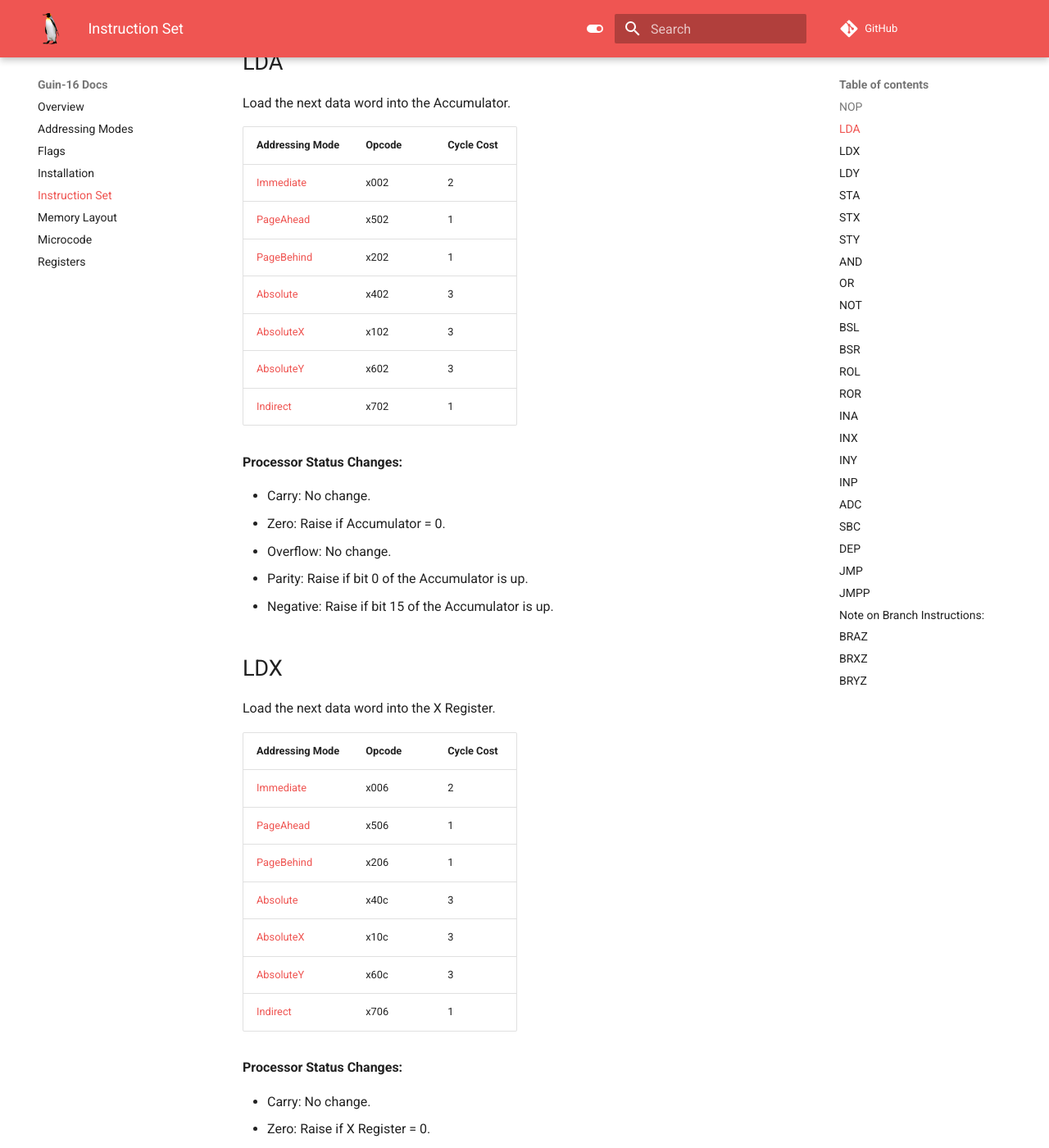
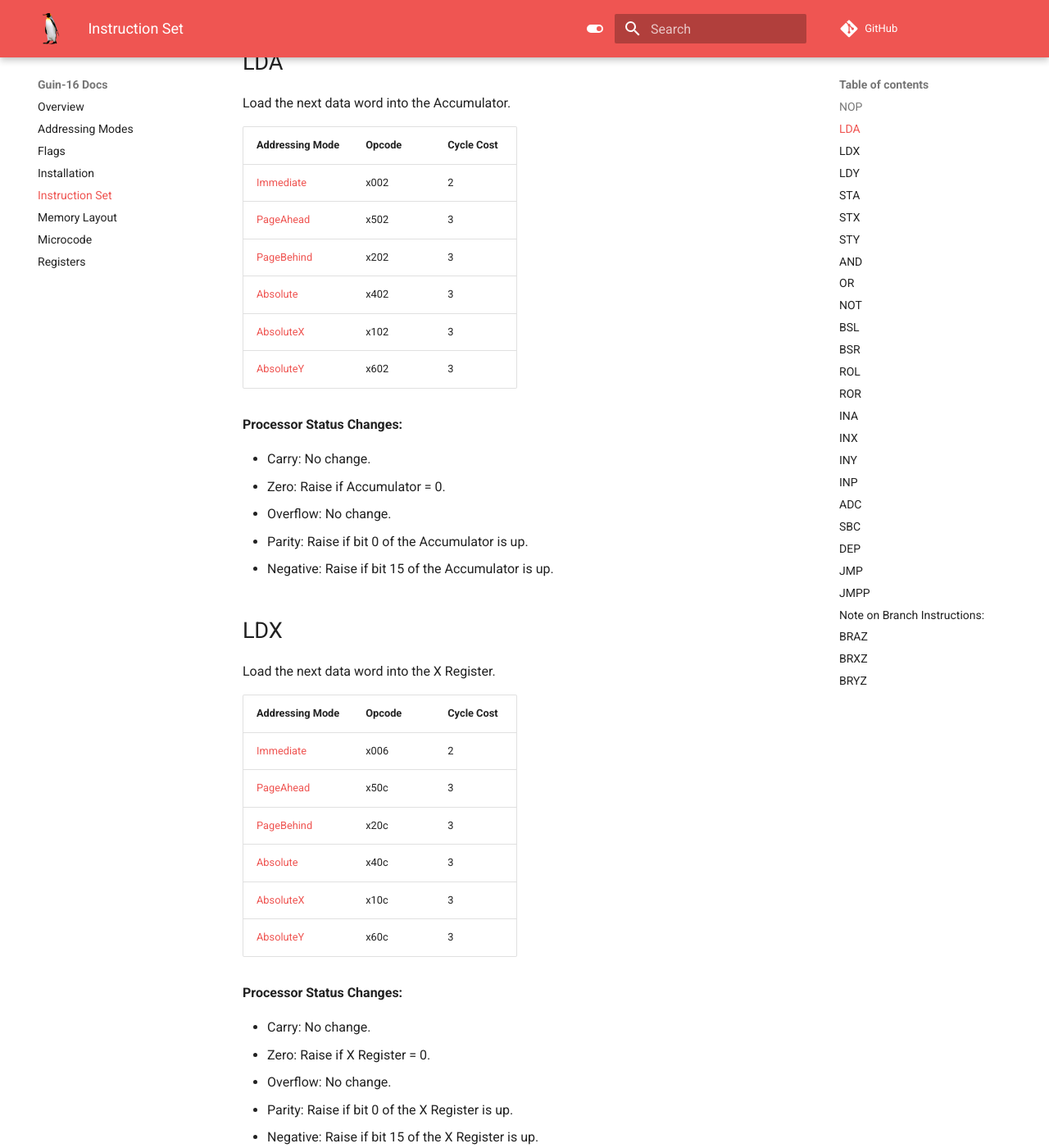
Before and after one commit to shogrenjacob/16-bit-cpu, an MkDocs documentation site: the page built from docs/instruction-set.md, in a window 1280 px wide and 1400 px high, scrolled down 823 px. Shown: the whole window at 82% size. Built offline with MkDocs 1.6.1 and Material for MkDocs 9.7.7, drawn with Linux system fonts in a browser that asks for light colours; comment, search, counter and statistics services are not loaded; some of the changed text lies outside the part shown.

Commit message:
finished addressing modes, edited website a bit

```diff
--- a/docs/instruction-set.md
+++ b/docs/instruction-set.md
@@ -24,12 +24,11 @@ Load the next data word into the Accumulator.
 | Addressing Mode | Opcode | Cycle Cost |
 |---|---|---|
 | [Immediate](addressing-modes.md/#immediate) | x002 | 2 |
-| [PageAhead](addressing-modes.md/#pageahead) | x502 | 1 |
-| [PageBehind](addressing-modes.md/#pagebehind) | x202 | 1 |
+| [PageAhead](addressing-modes.md/#pageahead) | x502 | 3 |
+| [PageBehind](addressing-modes.md/#pagebehind) | x202 | 3 |
 | [Absolute](addressing-modes.md/#absolute) | x402 | 3 |
 | [AbsoluteX](addressing-modes.md/#absolutex) | x102 | 3 |
 | [AbsoluteY](addressing-modes.md/#absolutey) | x602 | 3 |
-| [Indirect](addressing-modes.md/#indirect) | x702 | 1 |
 
 **Processor Status Changes:**
 
@@ -46,12 +45,11 @@ Load the next data word into the X Register.
 | Addressing Mode | Opcode | Cycle Cost |
 |---|---|---|
 | [Immediate](addressing-modes.md/#immediate) | x006 | 2 |
-| [PageAhead](addressing-modes.md/#pageahead) | x506 | 1 |
-| [PageBehind](addressing-modes.md/#pagebehind) | x206 | 1 |
+| [PageAhead](addressing-modes.md/#pageahead) | x50c | 3 |
+| [PageBehind](addressing-modes.md/#pagebehind) | x20c | 3 |
 | [Absolute](addressing-modes.md/#absolute) | x40c | 3 |
 | [AbsoluteX](addressing-modes.md/#absolutex) | x10c | 3 |
 | [AbsoluteY](addressing-modes.md/#absolutey) | x60c | 3 |
-| [Indirect](addressing-modes.md/#indirect) | x706 | 1 |
 
 **Processor Status Changes:**
 
@@ -67,12 +65,11 @@ Load the next data word into the Y Register.
 | Addressing Mode | Opcode | Cycle Cost |
 |---|---|---|
 | [Immediate](addressing-modes.md/#immediate) | x00a | 2 |
-| [PageAhead](addressing-modes.md/#pageahead) | x50a | 1 |
-| [PageBehind](addressing-modes.md/#pagebehind) | x20a | 1 |
+| [PageAhead](addressing-modes.md/#pageahead) | x516 | 3 |
+| [PageBehind](addressing-modes.md/#pagebehind) | x216 | 3 |
 | [Absolute](addressing-modes.md/#absolute) | x417 | 3 |
 | [AbsoluteX](addressing-modes.md/#absolutex) | x116 | 3 |
 | [AbsoluteY](addressing-modes.md/#absolutey) | x616 | 3 |
-| [Indirect](addressing-modes.md/#indirect) | x70a | 1 |
 
 **Processor Status Changes:**
 
@@ -88,12 +85,11 @@ Store the contents of the Accumulator at the processed memory address.
 | Addressing Mode | Opcode | Cycle Cost |
 |---|---|---|
 | [Immediate](addressing-modes.md/#immediate) | x00e | 2 |
-| [PageAhead](addressing-modes.md/#pageahead) | x50e | 1 |
-| [PageBehind](addressing-modes.md/#pagebehind) | x20e | 1 |
+| [PageAhead](addressing-modes.md/#pageahead) | x520 | 3 |
+| [PageBehind](addressing-modes.md/#pagebehind) | x220 | 3 |
 | [Absolute](addressing-modes.md/#absolute) | x421 | 3 |
 | [AbsoluteX](addressing-modes.md/#absolutex) | x120 | 3 |
 | [AbsoluteY](addressing-modes.md/#absolutey) | x620 | 3 |
-| [Indirect](addressing-modes.md/#indirect) | x70e | 1 |
 
 **Processor Status Changes:**
 
@@ -109,12 +105,11 @@ Store the contents of the X Register at the processed memory address.
 | Addressing Mode | Opcode | Cycle Cost |
 |---|---|---|
 | [Immediate](addressing-modes.md/#immediate) | x012 | 2 |
-| [PageAhead](addressing-modes.md/#pageahead) | x512 | 1 |
-| [PageBehind](addressing-modes.md/#pagebehind) | x212 | 1 |
+| [PageAhead](addressing-modes.md/#pageahead) | x52a | 3 |
+| [PageBehind](addressing-modes.md/#pagebehind) | x22a | 3 |
 | [Absolute](addressing-modes.md/#absolute) | x42b | 3 |
 | [AbsoluteX](addressing-modes.md/#absolutex) | x12a | 3 |
 | [AbsoluteY](addressing-modes.md/#absolutey) | x62a | 3 |
-| [Indirect](addressing-modes.md/#indirect) | x712 | 1 |
 
 **Processor Status Changes:**
 
@@ -130,12 +125,11 @@ Store the contents of the Y Register at the processed memory address.
 | Addressing Mode | Opcode | Cycle Cost |
 |---|---|---|
 | [Immediate](addressing-modes.md/#immediate) | x016 | 2 |
-| [PageAhead](addressing-modes.md/#pageahead) | x516 | 1 |
-| [PageBehind](addressing-modes.md/#pagebehind) | x216 | 1 |
+| [PageAhead](addressing-modes.md/#pageahead) | x534 | 3 |
+| [PageBehind](addressing-modes.md/#pagebehind) | x234 | 3 |
 | [Absolute](addressing-modes.md/#absolute) | x435 | 3 |
 | [AbsoluteX](addressing-modes.md/#absolutex) | x134 | 3 |
 | [AbsoluteY](addressing-modes.md/#absolutey) | x634 | 3 |
-| [Indirect](addressing-modes.md/#indirect) | x716 | 1 |
 
 **Processor Status Changes:**
 
@@ -151,12 +145,11 @@ Perform a bitwise AND operation on the Accumulator and a given word.
 | Addressing Mode | Opcode | Cycle Cost |
 |---|---|---|
 | [Immediate](addressing-modes.md/#immediate) | x01a | 2 |
-| [PageAhead](addressing-modes.md/#pageahead) | x51a | 1 |
-| [PageBehind](addressing-modes.md/#pagebehind) | x21a | 1 |
+| [PageAhead](addressing-modes.md/#pageahead) | x53e | 3 |
+| [PageBehind](addressing-modes.md/#pagebehind) | x23e | 3 |
 | [Absolute](addressing-modes.md/#absolute) | x43f | 3 |
 | [AbsoluteX](addressing-modes.md/#absolutex) | x13e | 3 |
 | [AbsoluteY](addressing-modes.md/#absolutey) | x63e | 3 |
-| [Indirect](addressing-modes.md/#indirect) | x71a | 1 |
 
 **Processor Status Changes:**
 
@@ -172,12 +165,11 @@ Perform a bitwise OR operation on the Accumulator and a given word.
 | Addressing Mode | Opcode | Cycle Cost |
 |---|---|---|
 | [Immediate](addressing-modes.md/#immediate) | x01e | 2 |
-| [PageAhead](addressing-modes.md/#pageahead) | x51e | 1 |
-| [PageBehind](addressing-modes.md/#pagebehind) | x21e | 1 |
+| [PageAhead](addressing-modes.md/#pageahead) | x548 | 3 |
+| [PageBehind](addressing-modes.md/#pagebehind) | x248 | 3 |
 | [Absolute](addressing-modes.md/#absolute) | x449 | 3 |
 | [AbsoluteX](addressing-modes.md/#absolutex) | x148 | 3 |
 | [AbsoluteY](addressing-modes.md/#absolutey) | x648 | 3 |
-| [Indirect](addressing-modes.md/#indirect) | x71e | 1 |
 
 **Processor Status Changes:**
 
@@ -328,12 +320,11 @@ Add a given value to the Accumulator. Generate a carry bit if the addition resul
 | Addressing Mode | Opcode | Cycle Cost |
 |---|---|---|
 | [Immediate](addressing-modes.md/#immediate) | x046 | 2 |
-| [PageAhead](addressing-modes.md/#pageahead) | x546 | 1 |
-| [PageBehind](addressing-modes.md/#pagebehind) | x246 | 1 |
+| [PageAhead](addressing-modes.md/#pageahead) | x552 | 3 |
+| [PageBehind](addressing-modes.md/#pagebehind) | x252 | 3 |
 | [Absolute](addressing-modes.md/#absolute) | x453 | 3 |
 | [AbsoluteX](addressing-modes.md/#absolutex) | x152 | 3 |
 | [AbsoluteY](addressing-modes.md/#absolutey) | x652 | 3 |
-| [Indirect](addressing-modes.md/#indirect) | x746 | 1 |
 
 **Processor Status Changes:**
 
@@ -349,12 +340,11 @@ Subtract a given value from the Accumulator.
 | Addressing Mode | Opcode | Cycle Cost |
 |---|---|---|
 | [Immediate](addressing-modes.md/#immediate) | x04a | 2 |
-| [PageAhead](addressing-modes.md/#pageahead) | x54a | 1 |
-| [PageBehind](addressing-modes.md/#pagebehind) | x24a | 1 |
+| [PageAhead](addressing-modes.md/#pageahead) | x55c | 3 |
+| [PageBehind](addressing-modes.md/#pagebehind) | x25c | 3 |
 | [Absolute](addressing-modes.md/#absolute) | x45d | 3 |
 | [AbsoluteX](addressing-modes.md/#absolutex) | x15c | 3 |
 | [AbsoluteY](addressing-modes.md/#absolutey) | x65c | 3 |
-| [Indirect](addressing-modes.md/#indirect) | x74a | 1 |
 
 **Processor Status Changes:**
 
@@ -385,12 +375,12 @@ Jump to the memory location given by the processed data word.
 | Addressing Mode | Opcode | Cycle Cost |
 |---|---|---|
 | [Immediate](addressing-modes.md/#immediate) | x052 | 2 |
-| [PageAhead](addressing-modes.md/#pageahead) | x552 | 1 |
-| [PageBehind](addressing-modes.md/#pagebehind) | x252 | 1 |
+| [PageAhead](addressing-modes.md/#pageahead) | x566 | 3 |
+| [PageBehind](addressing-modes.md/#pagebehind) | x266 | 3 |
 | [Absolute](addressing-modes.md/#absolute) | x467 | 3 |
 | [AbsoluteX](addressing-modes.md/#absolutex) | x166 | 3 |
 | [AbsoluteY](addressing-modes.md/#absolutey) | x666 (Spooky!) | 3 |
-| [Indirect](addressing-modes.md/#indirect) | x752 | 1 |
+| [Indirect](addressing-modes.md/#indirect) | x766 | 1 |
 
 **Processor Status Changes:**
 
```
Also changed, not shown: docs/addressing-modes.md (+1 -1 lines), docs/index.md (+12 -7 lines), docs/installation.md (+1 -1 lines), docs/memory.md (+2 -2 lines), docs/microcode.md (+7 -10 lines), docs/imgs/new-mem.svg (added), 4 other files.
